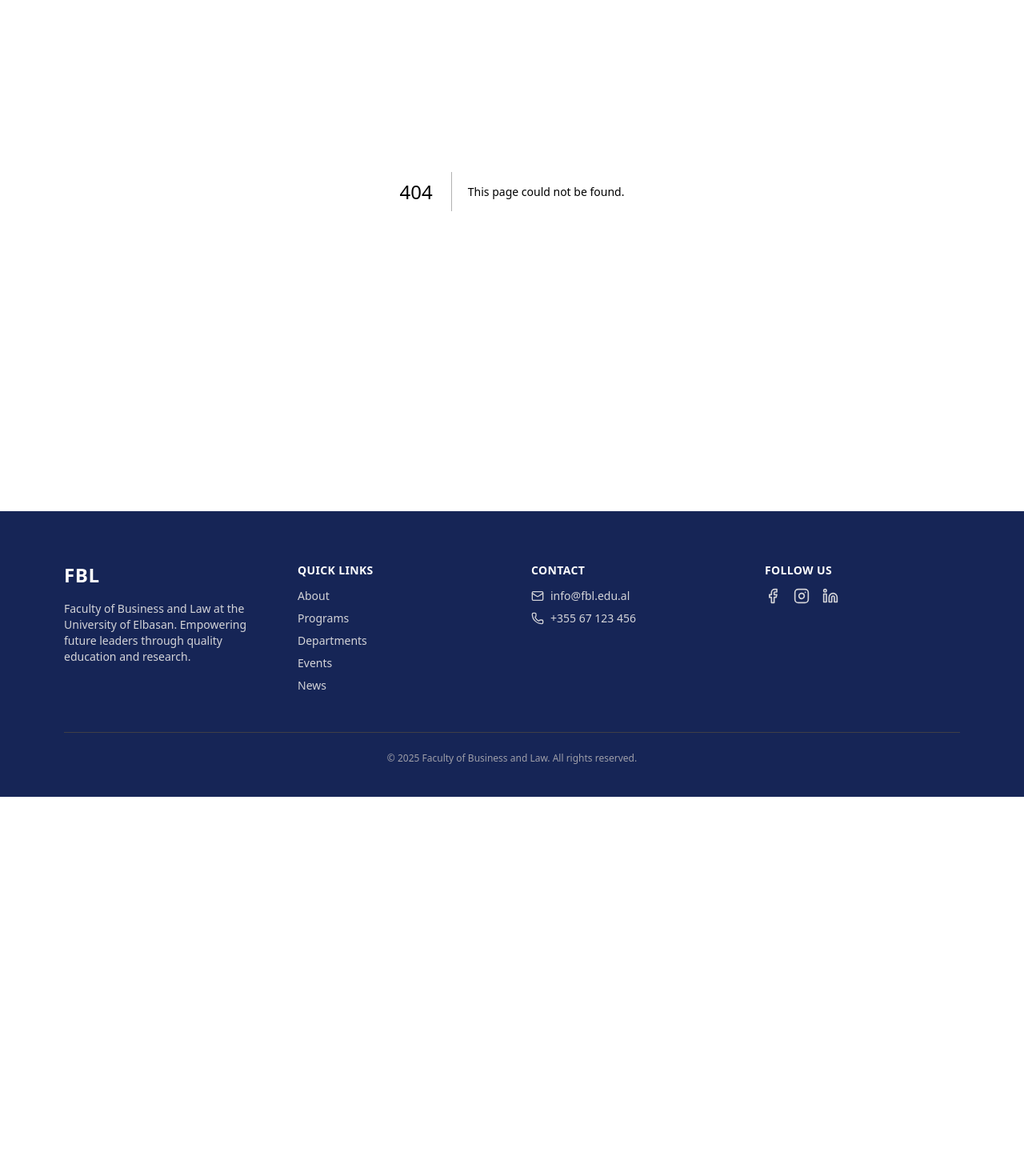
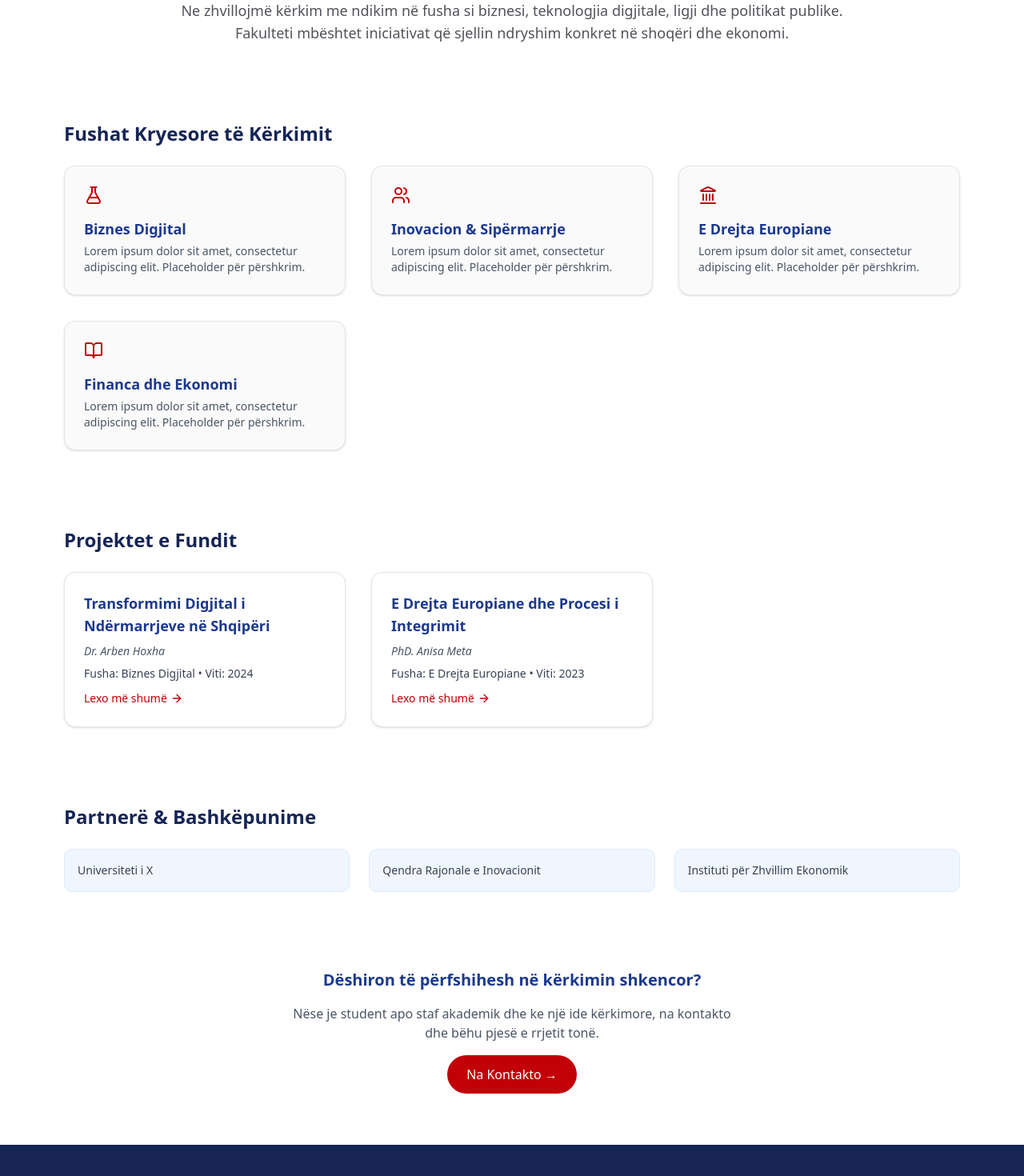
Before and after one commit to ecerri22/fbl-web, a Next.js app: page /research in a window 1280 px wide. Before the commit this address had no page. Shown: the part 338-1808 px from the top of the page at 80% size. Before the commit the page ends 1334 px from the top, so only its background shows below. Built offline with nearby package versions, Linux system fonts and the light colour scheme.

Commit message:
research page

```diff
--- /dev/null
+++ b/src/app/research/[slug]/page.tsx
@@ -0,0 +1,50 @@
+import { notFound } from "next/navigation";
+import { researchProjects } from "@/data/researchProjects";
+import Link from "next/link";
+
+// eslint-disable-next-line @typescript-eslint/no-explicit-any
+export default function ResearchDetailPage({ params }: any ) {
+  const project = researchProjects.find((p) => p.slug === params.slug);
+  if (!project) return notFound();
+
+  return (
+    <main className="max-w-4xl mx-auto px-6 py-16 space-y-10">
+      <h1 className="text-3xl font-bold text-blue-950">{project.title}</h1>
+
+      <div className="space-y-2 text-sm text-gray-700">
+        <p><strong>Koordinator:</strong> {project.coordinator}</p>
+        <p><strong>Fusha:</strong> {project.field}</p>
+        <p><strong>Viti:</strong> {project.year}</p>
+        <p><strong>Partnerë:</strong> {project.partners.join(", ")}</p>
+      </div>
+
+      <div className="text-gray-800 leading-relaxed">
+        <p>{project.description}</p>
+      </div>
+
+      <div className="pt-6">
+        <Link
+          href="/research"
+          className="inline-block px-5 py-2 bg-blue-950 text-white rounded-full text-sm hover:bg-blue-800 transition"
+        >
+          ← Kthehu te Kërkimet
+        </Link>
+      </div>
+    </main>
+  );
+}
+
+
+export async function generateStaticParams() {
+  return researchProjects.map((s) => ({ slug: s.slug }));
+}
+
+// eslint-disable-next-line @typescript-eslint/no-explicit-any
+export async function generateMetadata({ params }: any) {
+  const project = researchProjects.find((s) => s.slug === params.slug);
+
+  return {
+    title: project?.title || "Research Project Not Found",
+    description: project?.description || "Details of the research project.",
+  };
+}
--- /dev/null
+++ b/src/app/research/page.tsx
@@ -0,0 +1,92 @@
+"use client";
+
+import { BookOpen, FlaskConical, Landmark, Users, ArrowRight } from "lucide-react";
+import Link from "next/link";
+import { researchProjects } from "@/data/researchProjects";
+
+export default function ResearchPage() {
+  return (
+    <main className="bg-white min-h-screen px-6 py-16 md:px-20 space-y-24">
+      {/* HERO */}
+      <section className="text-center max-w-4xl mx-auto space-y-4">
+        <h1 className="text-4xl md:text-4xl font-bold text-blue-950">
+          Kërkimi Shkencor në Fakultetin e Biznesit dhe të Drejtësisë
+        </h1>
+        <p className="text-zinc-600 text-lg">
+          Ne zhvillojmë kërkim me ndikim në fusha si biznesi, teknologjia digjitale, ligji dhe politikat publike. Fakulteti mbështet iniciativat që sjellin ndryshim konkret në shoqëri dhe ekonomi.
+        </p>
+      </section>
+
+      {/* FUSHAT KËRKIMORE */}
+      <section className="max-w-6xl mx-auto">
+        <h2 className="text-2xl font-bold text-blue-950 mb-6">Fushat Kryesore të Kërkimit</h2>
+        <div className="grid grid-cols-1 sm:grid-cols-2 md:grid-cols-3 gap-8">
+          {[
+            { title: "Biznes Digjital", icon: <FlaskConical className="w-6 h-6 text-red-700" /> },
+            { title: "Inovacion & Sipërmarrje", icon: <Users className="w-6 h-6 text-red-700" /> },
+            { title: "E Drejta Europiane", icon: <Landmark className="w-6 h-6 text-red-700" /> },
+            { title: "Financa dhe Ekonomi", icon: <BookOpen className="w-6 h-6 text-red-700" /> },
+          ].map((field, i) => (
+            <div key={i} className="border p-6 rounded-xl shadow-sm hover:shadow-md transition bg-zinc-50">
+              <div className="mb-4">{field.icon}</div>
+              <h3 className="text-lg font-semibold text-blue-900 mb-1">{field.title}</h3>
+              <p className="text-sm text-gray-600">Lorem ipsum dolor sit amet, consectetur adipiscing elit. Placeholder për përshkrim.</p>
+            </div>
+          ))}
+        </div>
+      </section>
+
+      {/* PROJEKTET */}
+      <section className="max-w-6xl mx-auto space-y-6">
+        <h2 className="text-2xl font-bold text-blue-950">Projektet e Fundit</h2>
+        <div className="grid grid-cols-1 sm:grid-cols-2 md:grid-cols-3 gap-8">
+          {researchProjects.map((project, i) => (
+            <div
+              key={i}
+              className="p-6 rounded-xl bg-white border shadow-sm hover:shadow-md transition space-y-2"
+            >
+              <h3 className="text-blue-900 font-semibold text-lg">{project.title}</h3>
+              <p className="text-sm text-gray-600 italic">{project.coordinator}</p>
+              <p className="text-sm text-gray-700">Fusha: {project.field} • Viti: {project.year}</p>
+              <Link
+                href={`/research/${project.slug}`}
+                className="text-sm text-red-700 hover:underline font-medium inline-flex items-center gap-1"
+              >
+                Lexo më shumë <ArrowRight className="w-4 h-4" />
+              </Link>
+            </div>
+          ))}
+
+        </div>
+      </section>
+
+      {/* BASHKËPUNIME */}
+      <section className="max-w-6xl mx-auto">
+        <h2 className="text-2xl font-bold text-blue-950 mb-6">Partnerë & Bashkëpunime</h2>
+        <div className="grid grid-cols-1 sm:grid-cols-2 md:grid-cols-3 gap-6 text-gray-700 text-sm">
+          {["Universiteti i X", "Qendra Rajonale e Inovacionit", "Instituti për Zhvillim Ekonomik"].map(
+            (partner, i) => (
+              <div key={i} className="p-4 rounded-lg bg-blue-50 border border-blue-100">
+                {partner}
+              </div>
+            )
+          )}
+        </div>
+      </section>
+
+      {/* CTA */}
+      <section className="max-w-4xl mx-auto text-center space-y-4">
+        <h3 className="text-xl font-semibold text-blue-900">Dëshiron të përfshihesh në kërkimin shkencor?</h3>
+        <p className="text-gray-600 max-w-xl mx-auto">
+          Nëse je student apo staf akademik dhe ke një ide kërkimore, na kontakto dhe bëhu pjesë e rrjetit tonë.
+        </p>
+        <Link
+          href="/contact"
+          className="inline-block px-6 py-3 rounded-full bg-red-700 text-white font-medium hover:bg-red-800 transition"
+        >
+          Na Kontakto →
+        </Link>
+      </section>
+    </main>
+  );
+}
```
